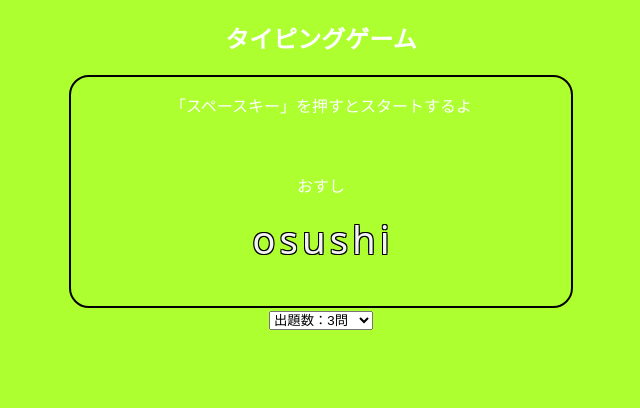
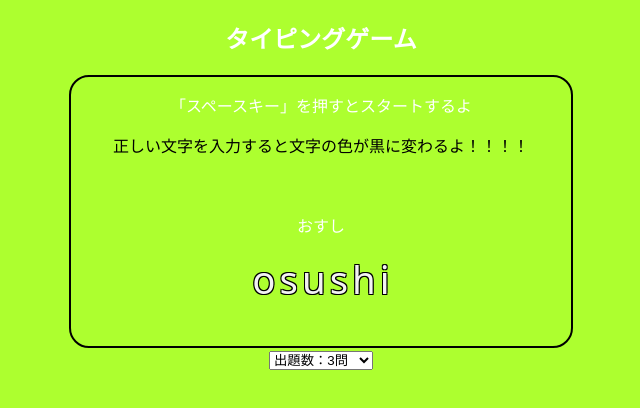
Before and after one commit to daisuke2549/typing-game-JavaScript, a plain HTML site: page index.html in a window 1280 px wide. Shown: the whole page, without its empty margins (319-959 px from the left). Drawn offline with nearby package versions, Linux system fonts and the light colour scheme.

Commit message:
問題数の選択肢を追加。

```diff
--- a/css/style.css
+++ b/css/style.css
@@ -70,3 +70,7 @@ body {
 #tool{
   padding-top: 16px;
 }
+
+#guide{
+  color:#000;
+}
--- a/index.html
+++ b/index.html
@@ -12,6 +12,7 @@
     <div><h2>タイピングゲーム<h2></div>
     <div id="content">
       <p id="start-message">「スペースキー」を押すとスタートするよ</p>
+      <p id="guide">正しい文字を入力すると文字の色が黒に変わるよ！！！！</p>
       <p id="yomi">よみ</p>
       <div id="mondai">
         <p id="char-1" class="text default">a</p>
@@ -30,7 +31,9 @@
   <select name="count-select" id="count-select">
     <option value="3">出題数：3問</option>
     <option value="5">出題数：5問</option>
+    <option value="7">出題数：7問</option>
     <option value="10">出題数：10問</option>
+    <option value="15">出題数：15問</option>
   </select>
 </div>
 
```
